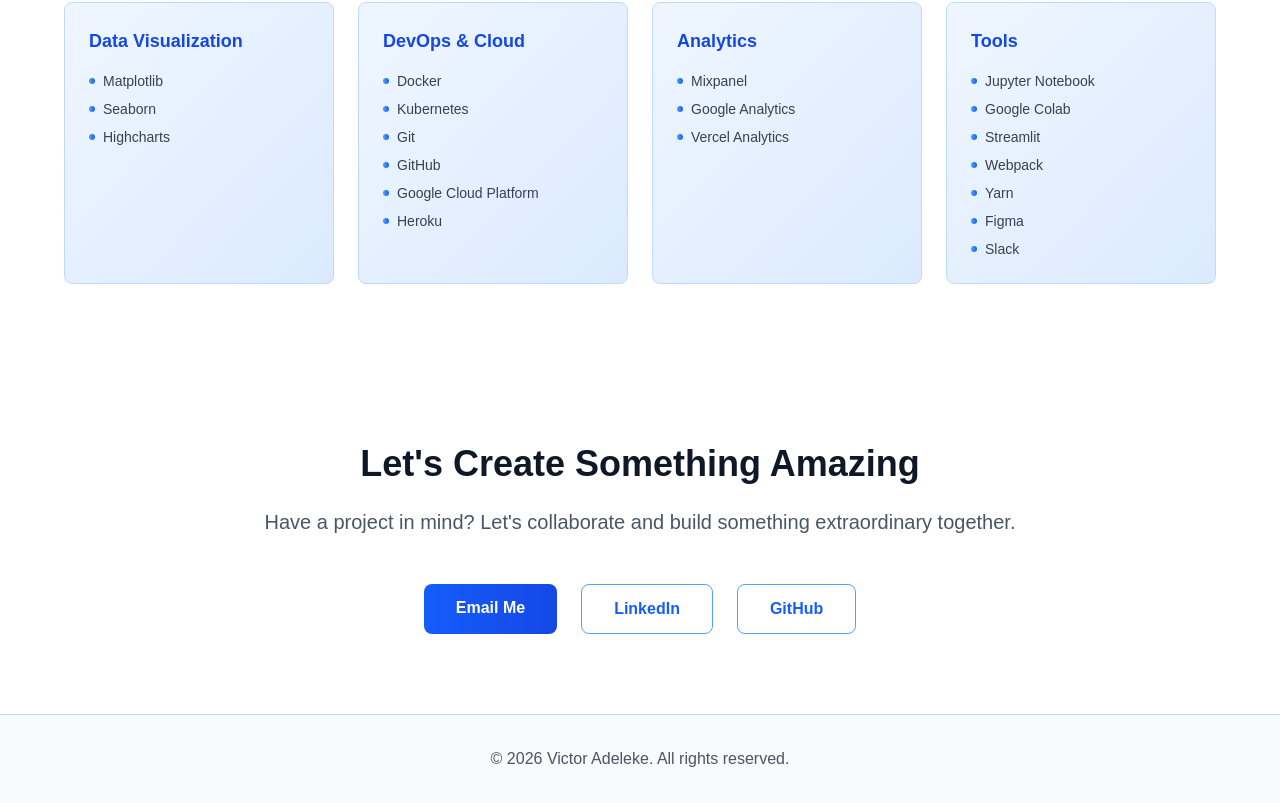
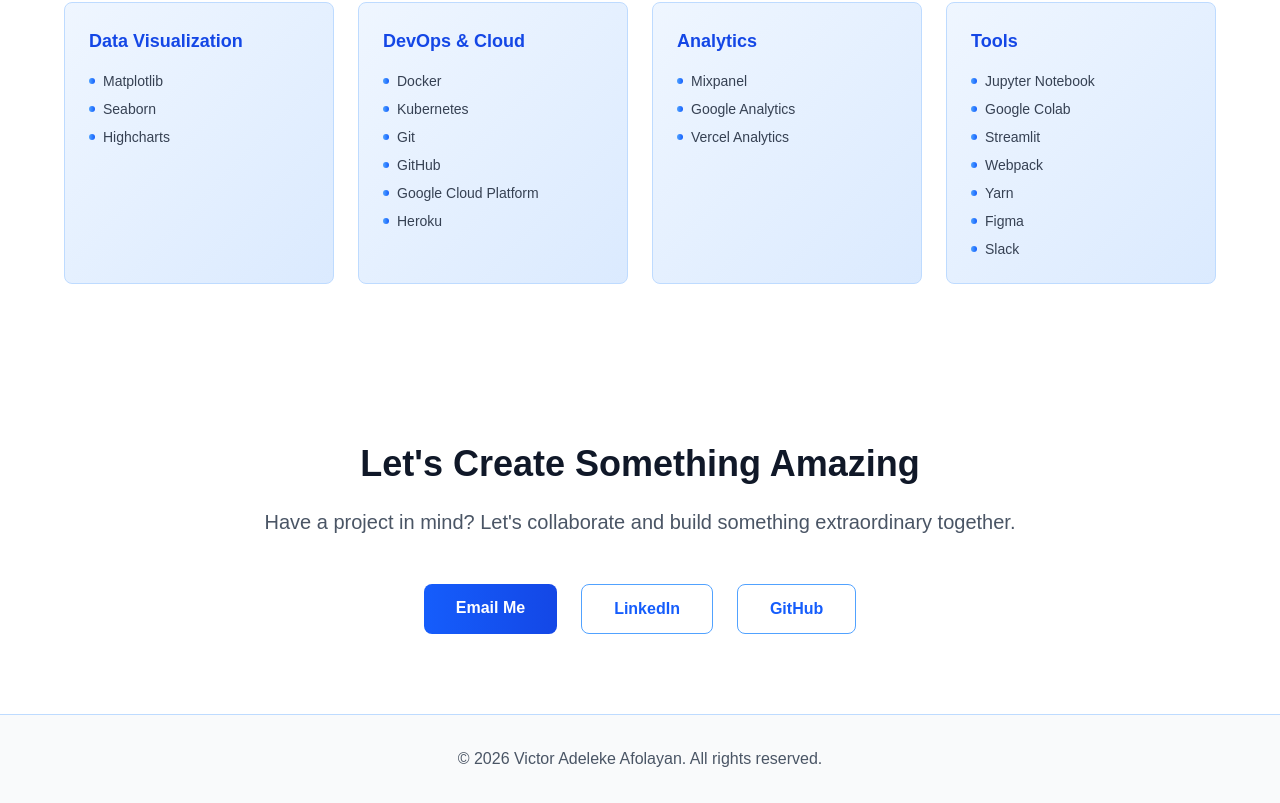
Before and after one commit to rephidimC/Portfolio, a Next.js app: page / in a window 1280 px wide. Shown: the part 2331-3134 px from the top of the page. Built offline with nearby package versions, Linux system fonts and the light colour scheme.

Commit message:
:zap: fix opengraph

```diff
--- a/app/blog/[slug]/page.tsx
+++ b/app/blog/[slug]/page.tsx
@@ -108,7 +108,8 @@
       <footer className="border-t border-blue-200 py-8 px-6 bg-gray-50">
         <div className="max-w-6xl mx-auto text-center text-gray-600">
           <p>
-            © {new Date().getFullYear()} Victor Adeleke. All rights reserved.
+            © {new Date().getFullYear()} Victor Adeleke Afolayan. All rights
+            reserved.
           </p>
         </div>
       </footer>
--- a/app/blog/page.tsx
+++ b/app/blog/page.tsx
@@ -123,7 +123,8 @@
       <footer className="border-t border-blue-200 py-8 px-6 bg-gray-50">
         <div className="max-w-6xl mx-auto text-center text-gray-600">
           <p>
-            © {new Date().getFullYear()} Victor Adeleke. All rights reserved.
+            © {new Date().getFullYear()} Victor Adeleke Afolayan. All rights
+            reserved.
           </p>
         </div>
       </footer>
--- a/app/layout.tsx
+++ b/app/layout.tsx
@@ -13,16 +13,17 @@
 });
 
 export const metadata: Metadata = {
-  title: "Victor Adeleke - Full Stack Developer",
+  title: "Victor Adeleke Afolayan - Full Stack Developer",
   description:
     "A passionate full-stack software developer building beautiful digital experiences. Explore my portfolio, projects, and expertise.",
   keywords:
     "developer, software engineer, full-stack, next.js, react, portfolio",
-  authors: [{ name: "Victor Adeleke" }],
+  authors: [{ name: "Victor Adeleke Afolayan" }],
   openGraph: {
-    title: "Victor Adeleke - Full Stack Developer",
+    title: "Victor Adeleke Afolayan - Full Stack Developer",
     description: "Building beautiful digital experiences",
     type: "website",
+    emails: ["adelekeafolayan@gmail.com"],
   },
 };
 
--- a/app/page.tsx
+++ b/app/page.tsx
@@ -189,7 +189,8 @@
       <footer className="border-t border-blue-200 py-8 px-6 bg-gray-50">
         <div className="max-w-6xl mx-auto text-center text-gray-600">
           <p>
-            © {new Date().getFullYear()} Victor Adeleke. All rights reserved.
+            © {new Date().getFullYear()} Victor Adeleke Afolayan. All rights
+            reserved.
           </p>
         </div>
       </footer>
--- a/app/projects/page.tsx
+++ b/app/projects/page.tsx
@@ -245,7 +245,8 @@
       <footer className="border-t border-blue-200 py-8 px-6 bg-gray-50">
         <div className="max-w-6xl mx-auto text-center text-gray-600">
           <p>
-            © {new Date().getFullYear()} Victor Adeleke. All rights reserved.
+            © {new Date().getFullYear()} Victor Adeleke Afolayan. All rights
+            reserved.
           </p>
         </div>
       </footer>
```
